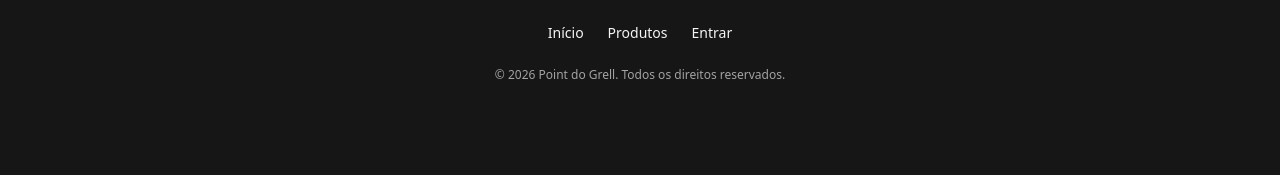
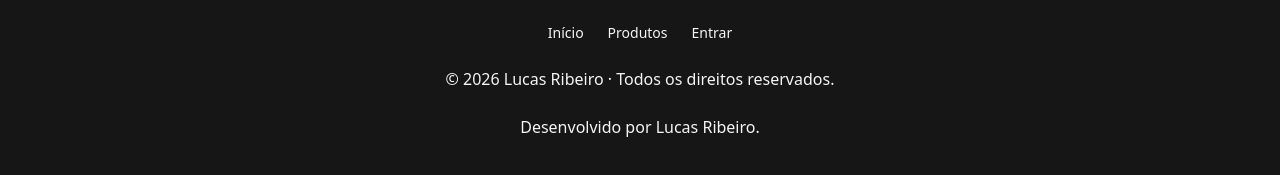
Before and after one commit to lucas-ribeiro03/gerenciador-de-deposito, a Next.js app: page / in a window 1280 px wide. Shown: the part 1062-1237 px from the top of the page. Before the commit the page ends 1185 px from the top, so only its background shows below. Built offline with nearby package versions, Linux system fonts and the light colour scheme; no server answers; the database is empty.

Commit message:
new footer

```diff
--- a/components/layout/footer.tsx
+++ b/components/layout/footer.tsx
@@ -35,10 +35,29 @@
           </Link>
         </nav>
 
-        <span className="text-center text-xs text-muted-foreground">
-          © {new Date().getFullYear()} Point do Grell. Todos os direitos
-          reservados.
-        </span>
+        <p>
+          © 2026{" "}
+          <a
+            href="https://github.com/lucas-ribeiro03"
+            target="_blank"
+            rel="noopener noreferrer"
+          >
+            Lucas Ribeiro
+          </a>{" "}
+          · Todos os direitos reservados.
+        </p>
+
+        <p>
+          Desenvolvido por{" "}
+          <a
+            href="https://github.com/lucas-ribeiro03"
+            target="_blank"
+            rel="noopener noreferrer"
+          >
+            Lucas Ribeiro
+          </a>
+          .
+        </p>
       </div>
     </footer>
   );
```
